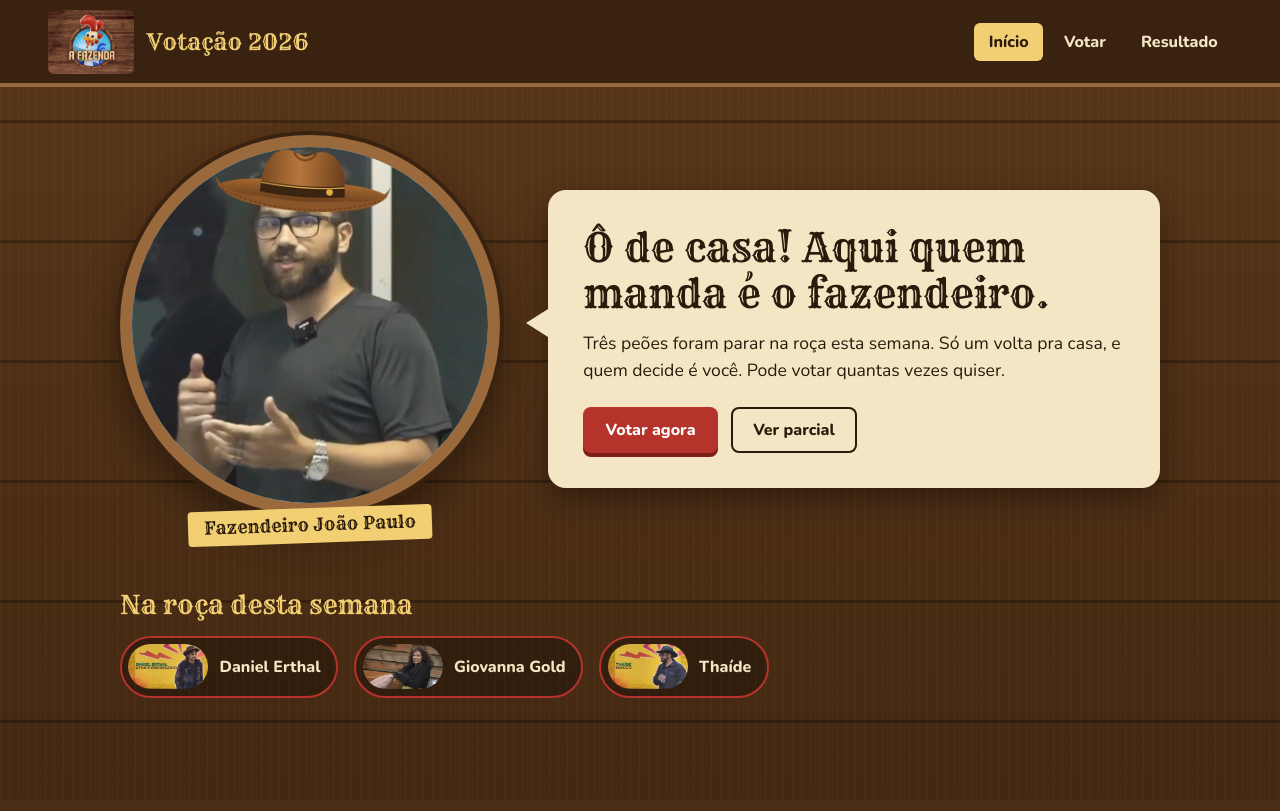
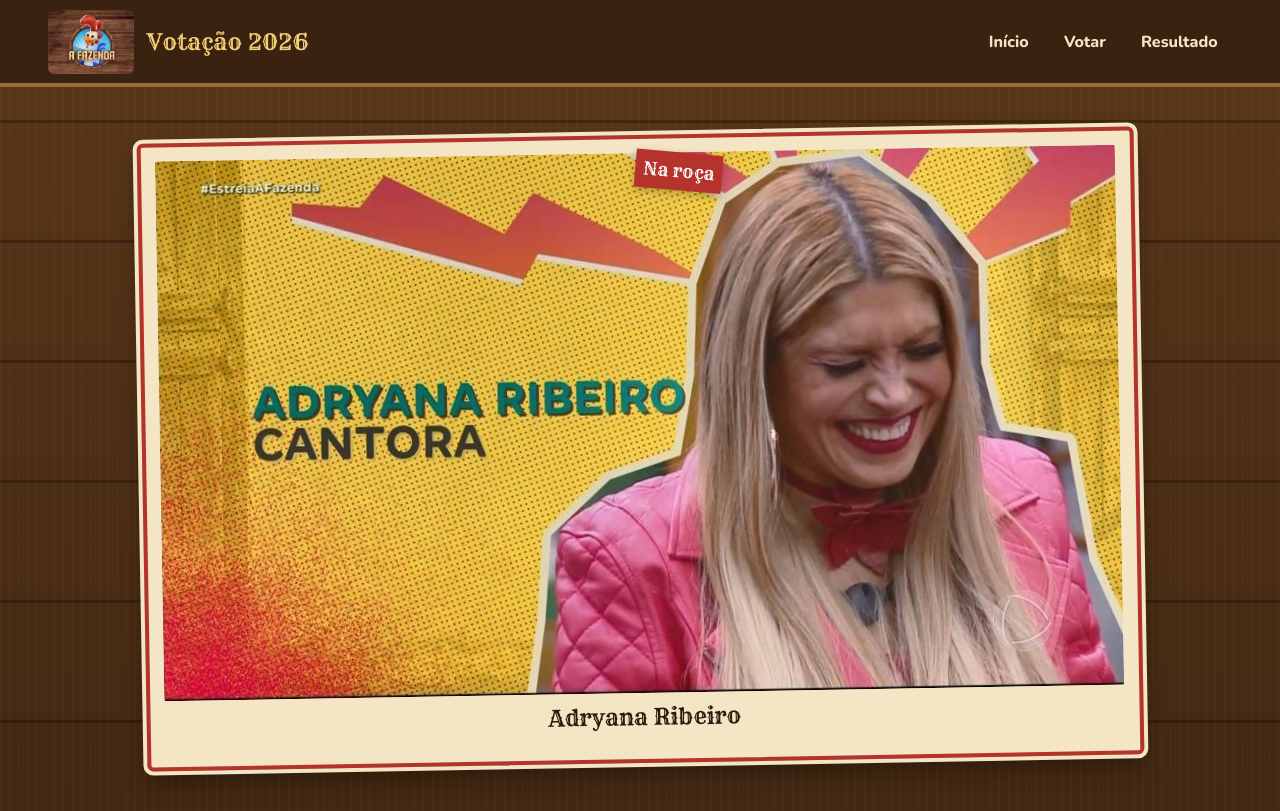
Before and after one commit to abneralmeidacord/AV2-DIAW, a React (Vite) app in the folder votacao-fazenda/: page /teste in a window 1280 px wide. Before the commit this address led to /. Built offline with nearby package versions, Linux system fonts and the light colour scheme.

Commit message:
tela pra testar componentes + card de participante

```diff
--- a/votacao-fazenda/src/App.css
+++ b/votacao-fazenda/src/App.css
@@ -1,184 +1,66 @@
-.counter {
-  font-size: 16px;
-  padding: 5px 10px;
-  border-radius: 5px;
-  color: var(--accent);
-  background: var(--accent-bg);
-  border: 2px solid transparent;
-  transition: border-color 0.3s;
-  margin-bottom: 24px;
-
-  &:hover {
-    border-color: var(--accent-border);
-  }
-  &:focus-visible {
-    outline: 2px solid var(--accent);
-    outline-offset: 2px;
-  }
+#root {
+  min-height: 100vh;
+  display: flex;
+  flex-direction: column;
 }
 
-.hero {
+.card {
   position: relative;
-
-  .base,
-  .framework,
-  .vite {
-    inset-inline: 0;
-    margin: 0 auto;
-  }
-
-  .base {
-    width: 170px;
-    position: relative;
-    z-index: 0;
-  }
-
-  .framework,
-  .vite {
-    position: absolute;
-  }
-
-  .framework {
-    z-index: 1;
-    top: 34px;
-    height: 28px;
-    transform: perspective(2000px) rotateZ(300deg) rotateX(44deg) rotateY(39deg)
-      scale(1.4);
-  }
-
-  .vite {
-    z-index: 0;
-    top: 107px;
-    height: 26px;
-    width: auto;
-    transform: perspective(2000px) rotateZ(300deg) rotateX(40deg) rotateY(39deg)
-      scale(0.8);
-  }
+  min-width: 0;
+  padding: 0.5rem;
+  background: var(--papel);
+  color: var(--tinta);
+  border-radius: 6px;
+  text-align: center;
+  box-shadow: 0 6px 14px rgb(0 0 0 / 20%);
 }
 
-#center {
-  display: flex;
-  flex-direction: column;
-  gap: 25px;
-  place-content: center;
-  place-items: center;
-  flex-grow: 1;
-
-  @media (max-width: 1024px) {
-    padding: 32px 20px 24px;
-    gap: 18px;
-  }
+.card-foto {
+  width: 100%;
+  aspect-ratio: 16 / 9;
+  object-fit: cover;
+  border-radius: 2px;
 }
 
-#next-steps {
-  display: flex;
-  border-top: 1px solid var(--border);
-  text-align: left;
-
-  & > div {
-    flex: 1 1 0;
-    padding: 32px;
-    @media (max-width: 1024px) {
-      padding: 24px 20px;
-    }
-  }
-
-  .icon {
-    margin-bottom: 16px;
-    width: 22px;
-    height: 22px;
-  }
-
-  @media (max-width: 1024px) {
-    flex-direction: column;
-    text-align: center;
-  }
+.card-nome {
+  margin: 0.6rem 0 0.2rem;
+  font-family: var(--fonte-texto);
+  font-weight: 800;
+  font-size: 0.9rem;
 }
 
-#docs {
-  border-right: 1px solid var(--border);
-
-  @media (max-width: 1024px) {
-    border-right: none;
-    border-bottom: 1px solid var(--border);
-  }
+.card-roca {
+  padding: 0.9rem;
+  border: 4px solid var(--celeiro);
+  outline: 4px solid var(--papel);
+  transform: rotate(-1deg);
+  box-shadow: 0 12px 22px rgb(0 0 0 / 35%);
 }
 
-#next-steps ul {
-  list-style: none;
-  padding: 0;
-  display: flex;
-  gap: 8px;
-  margin: 32px 0 0;
-
-  .logo {
-    height: 18px;
-  }
-
-  a {
-    color: var(--text-h);
-    font-size: 16px;
-    border-radius: 6px;
-    background: var(--social-bg);
-    display: flex;
-    padding: 6px 12px;
-    align-items: center;
-    gap: 8px;
-    text-decoration: none;
-    transition: box-shadow 0.3s;
-
-    &:hover {
-      box-shadow: var(--shadow);
-    }
-    .button-icon {
-      height: 18px;
-      width: 18px;
-    }
-  }
-
-  @media (max-width: 1024px) {
-    margin-top: 20px;
-    flex-wrap: wrap;
-    justify-content: center;
-
-    li {
-      flex: 1 1 calc(50% - 8px);
-    }
-
-    a {
-      width: 100%;
-      justify-content: center;
-      box-sizing: border-box;
-    }
-  }
+.card-roca:nth-child(even) {
+  transform: rotate(1deg);
 }
 
-#spacer {
-  height: 88px;
-  border-top: 1px solid var(--border);
-  @media (max-width: 1024px) {
-    height: 48px;
-  }
+.card-roca .card-nome {
+  font-family: var(--fonte-titulo);
+  font-weight: 400;
+  font-size: 1.4rem;
+  margin: 0.7rem 0 0.9rem;
 }
 
-.ticks {
-  position: relative;
+.card-roca .botao {
   width: 100%;
+  margin-bottom: 0.3rem;
+}
 
-  &::before,
-  &::after {
-    content: '';
-    position: absolute;
-    top: -4.5px;
-    border: 5px solid transparent;
-  }
-
-  &::before {
-    left: 0;
-    border-left-color: var(--border);
-  }
-  &::after {
-    right: 0;
-    border-right-color: var(--border);
-  }
+.selo-roca {
+  position: absolute;
+  align-self: flex-end;
+  padding: 8px;
+  background: var(--celeiro);
+  color: #fff;
+  font-family: var(--fonte-titulo);
+  font-size: 1.1rem;
+  transform: rotate(6deg);
+  box-shadow: 0 3px 8px rgb(0 0 0 / 25%);
 }
--- a/votacao-fazenda/src/App.jsx
+++ b/votacao-fazenda/src/App.jsx
@@ -1,6 +1,7 @@
 import { BrowserRouter, Navigate, Route, Routes } from 'react-router-dom'
 import Header from './components/Header'
 import Home from './pages/Home'
+import Teste from './pages/Teste'
 import Votacao from './pages/Votacao'
 import Resultado from './pages/Resultado'
 import './App.css'
@@ -11,6 +12,7 @@
       <Header />
       <Routes>
         <Route path="/" element={<Home />} />
+        <Route path="/teste" element={<Teste />} />
         <Route path="/votacao" element={<Votacao />} />
         <Route path="/resultado" element={<Resultado />} />
         <Route path="*" element={<Navigate to="/" replace />} />
--- a/votacao-fazenda/src/components/ParticipanteCard.jsx
+++ b/votacao-fazenda/src/components/ParticipanteCard.jsx
@@ -1,11 +1,20 @@
-
-export default function ParticipanteCard({participante, onVotar}) {
-    const {nome, foto, naRoca} = participante;
+export default function ParticipanteCard({ participante, onVotar }) {
+    const { nome, foto, naRoca } = participante;
 
     return (
         <article className={naRoca ? 'card card-roca' : 'card'}>
-                {naRoca && <span className="selo-roca">Na Roça</span>}
-                <img />
+            {naRoca && <span className="selo-roca">Na roça</span>}
+            <img src={foto} alt={nome} className="card-foto" />
+            <h3 className="card-nome">{nome}</h3>
+            {onVotar && (
+                <button
+                    type="button"
+                    className="botao botao-principal"
+                    onClick={() => onVotar(participante)}
+                >
+                    Votar para eliminar
+                </button>
+            )}
         </article>
-    )
+    );
 }
--- /dev/null
+++ b/votacao-fazenda/src/pages/Teste.jsx
@@ -0,0 +1,12 @@
+import ParticipanteCard from '../components/ParticipanteCard';
+
+export default function Teste() {
+    return (
+        <main className="home">
+            <ParticipanteCard
+                key={1}
+                participante={{ nome: 'Adryana Ribeiro', foto: '/participantes/adryana-ribeiro.jpg', naRoca: true }}
+            />
+        </main>
+    )
+}
```
